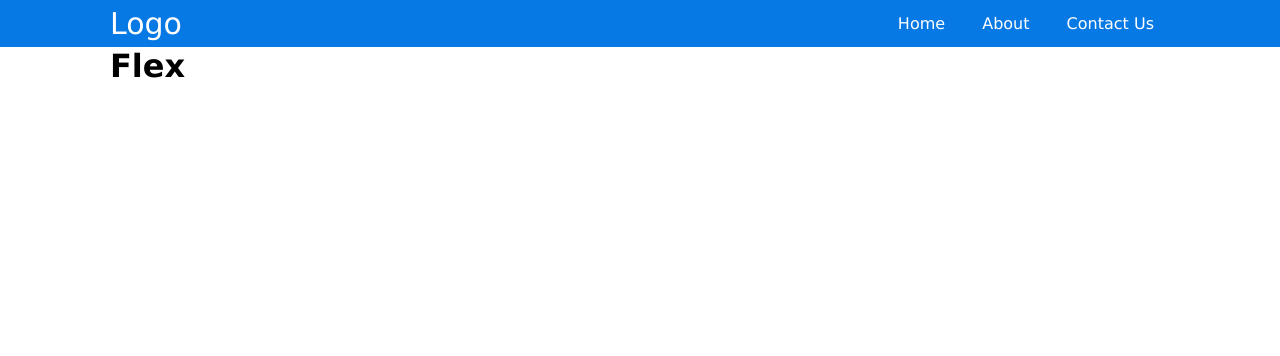
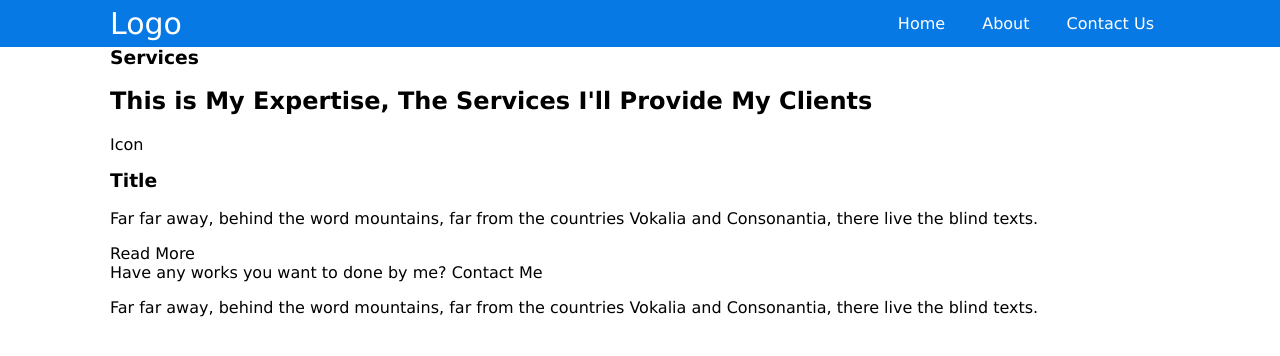
Before and after one commit to M4riu5/HTML-10-flex-more, a plain HTML site: page pr1/index.html in a window 1280 px wide. Drawn offline with Linux system fonts and the light colour scheme.

Commit message:
services HTML

```diff
--- a/pr1/index.html
+++ b/pr1/index.html
@@ -19,6 +19,32 @@
         </nav>
       </div>
     </header>
-    <div class="container"><h1>Flex</h1></div>
+    <section class="services-section">
+      <div class="container">
+        <h3 class="section-subtitle">Services</h3>
+        <h2 class="section-title">
+          This is My Expertise, The Services I'll Provide My Clients
+        </h2>
+        <div class="services-cards">
+          <div class="card">
+            <p>Icon</p>
+            <h3 class="cart-title">Title</h3>
+            <p>
+              Far far away, behind the word mountains, far from the countries
+              Vokalia and Consonantia, there live the blind texts.
+            </p>
+            <a class="card-link" href="#">Read More</a>
+          </div>
+
+          <p class="services-footer1">
+            Have any works you want to done by me? <a href="#">Contact Me</a>
+          </p>
+          <p class="services-footer2">
+            Far far away, behind the word mountains, far from the countries
+            Vokalia and Consonantia, there live the blind texts.
+          </p>
+        </div>
+      </div>
+    </section>
   </body>
 </html>
```
